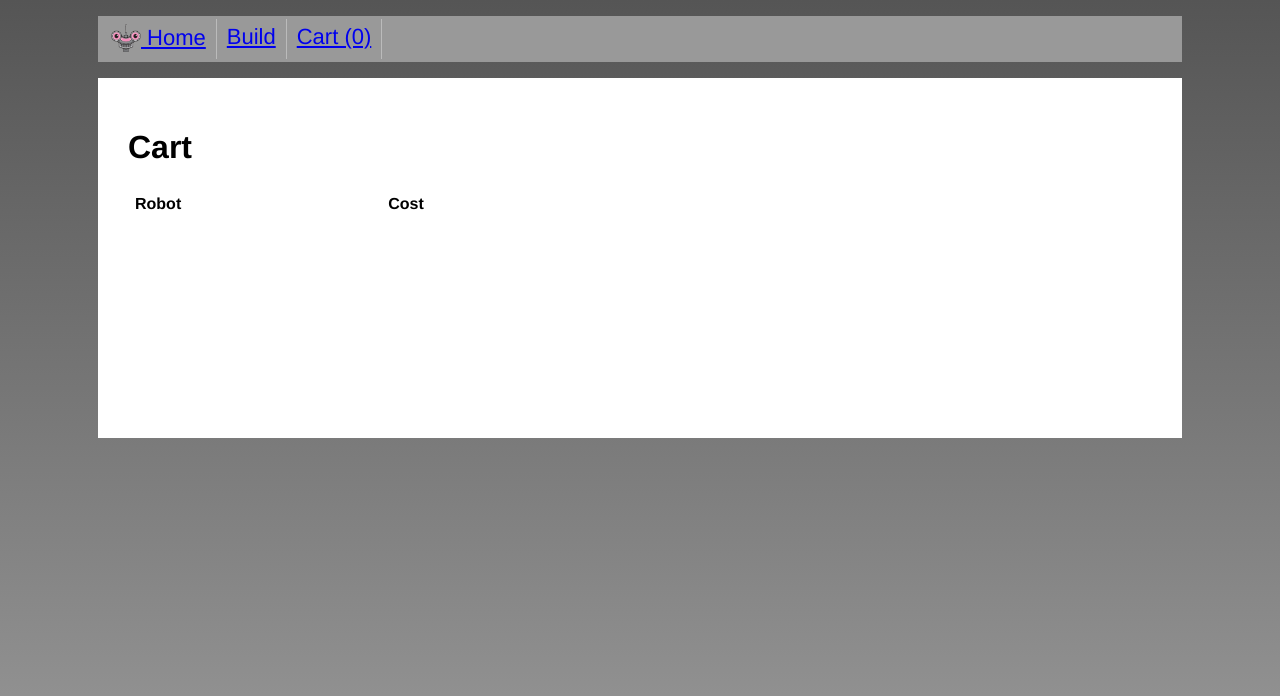
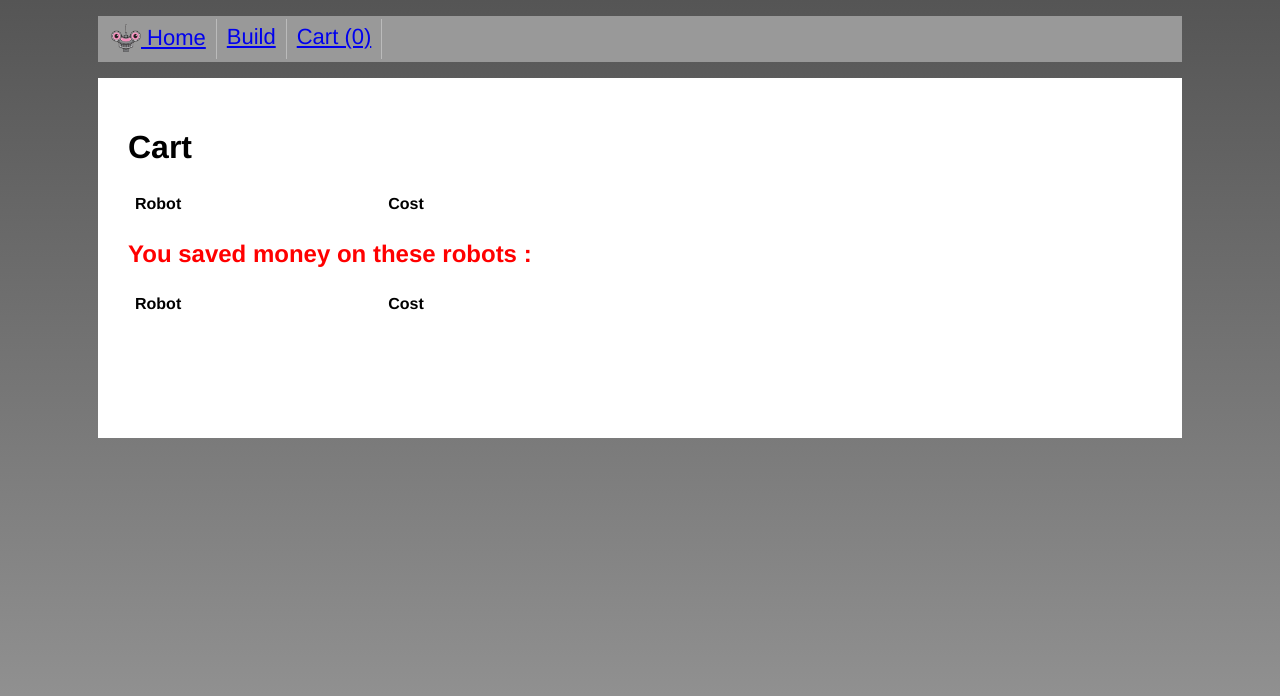
Before and after one commit to led8/built-a-bot, a Vue app: page /#/cart in a window 1280 px wide. Shown: the top 696 px of the page. Built offline with nearby package versions, Linux system fonts and the light colour scheme.

Commit message:
vuex : add getters

```diff
--- a/src/components/ShoppingCart.vue
+++ b/src/components/ShoppingCart.vue
@@ -23,6 +23,29 @@
         </tr>
       </tbody>
     </table>
+    <h2 class="sales-items">You saved money on these robots :</h2>
+    <table>
+      <thead>
+        <tr>
+          <th class="robot-title">
+            Robot
+          </th>
+          <th class="cost">
+            Cost
+          </th>
+        </tr>
+      </thead>
+      <tbody>
+        <tr v-for="(robot, index) in cartSaleItems" :key="index">
+          <td class="robot-title">
+            {{robot.head.title}}
+          </td>
+          <td class="cost">
+            {{robot.cost}}
+          </td>
+        </tr>
+      </tbody>
+    </table>
  </div>
 </template>
 
@@ -32,6 +55,9 @@
   computed: {
     cart() {
       return this.$store.state.cart;
+    },
+    cartSaleItems() {
+      return this.$store.getters.cartSaleItems;
     },
   },
 };
@@ -48,4 +74,7 @@
   .cost {
     text-align: right;
   }
+  h2 {
+    color:red;
+  }
 </style>
--- a/src/store/index.js
+++ b/src/store/index.js
@@ -12,4 +12,9 @@
       state.cart.push(robot);
     },
   },
+  getters: {
+    cartSaleItems(state) {
+      return state.cart.filter((item) => item.head.onSale);
+    },
+  },
 });
```
